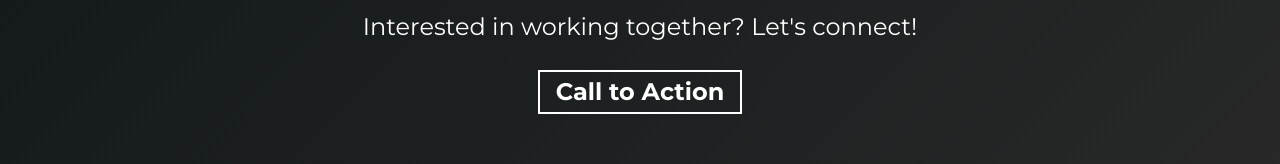
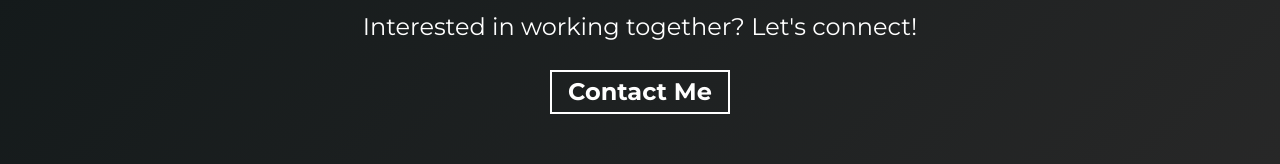
Before and after one commit to nvlrmdn/portofolio, a website built with Parcel: page src/index.html in a window 1280 px wide. Shown: the part 4657-4821 px from the top of the page. Built offline with nearby package versions, Linux system fonts and the light colour scheme.

```diff
--- a/src/index.html
+++ b/src/index.html
@@ -254,10 +254,9 @@
           <p class="contact-wrapper__text">Interested in working together? Let's connect!</p>
           <a
             rel="noreferrer"
-            target="_blank"
             class="cta-btn cta-btn--resume"
             href="mailto:novalramdani.work@email.com?subject=Collaboration%20Opportunity&body=Hi%20Noval%2C%0AI%20would%20like%20to%20discuss%20a%20project%20with%20you.%0AThanks!"
-            >Call to Action</a
+            >Contact Me</a
           >
         </div>
       </div>
```
